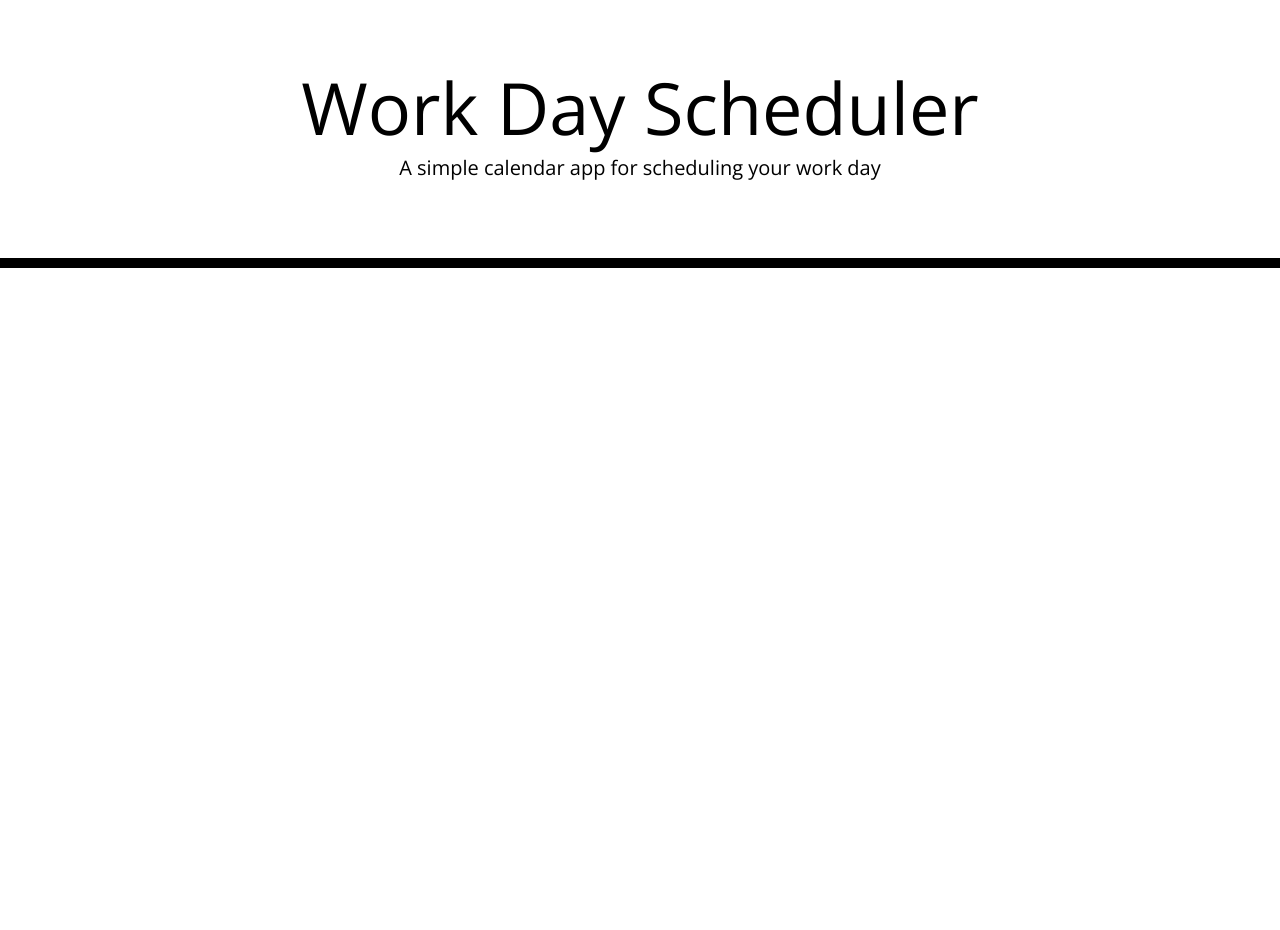
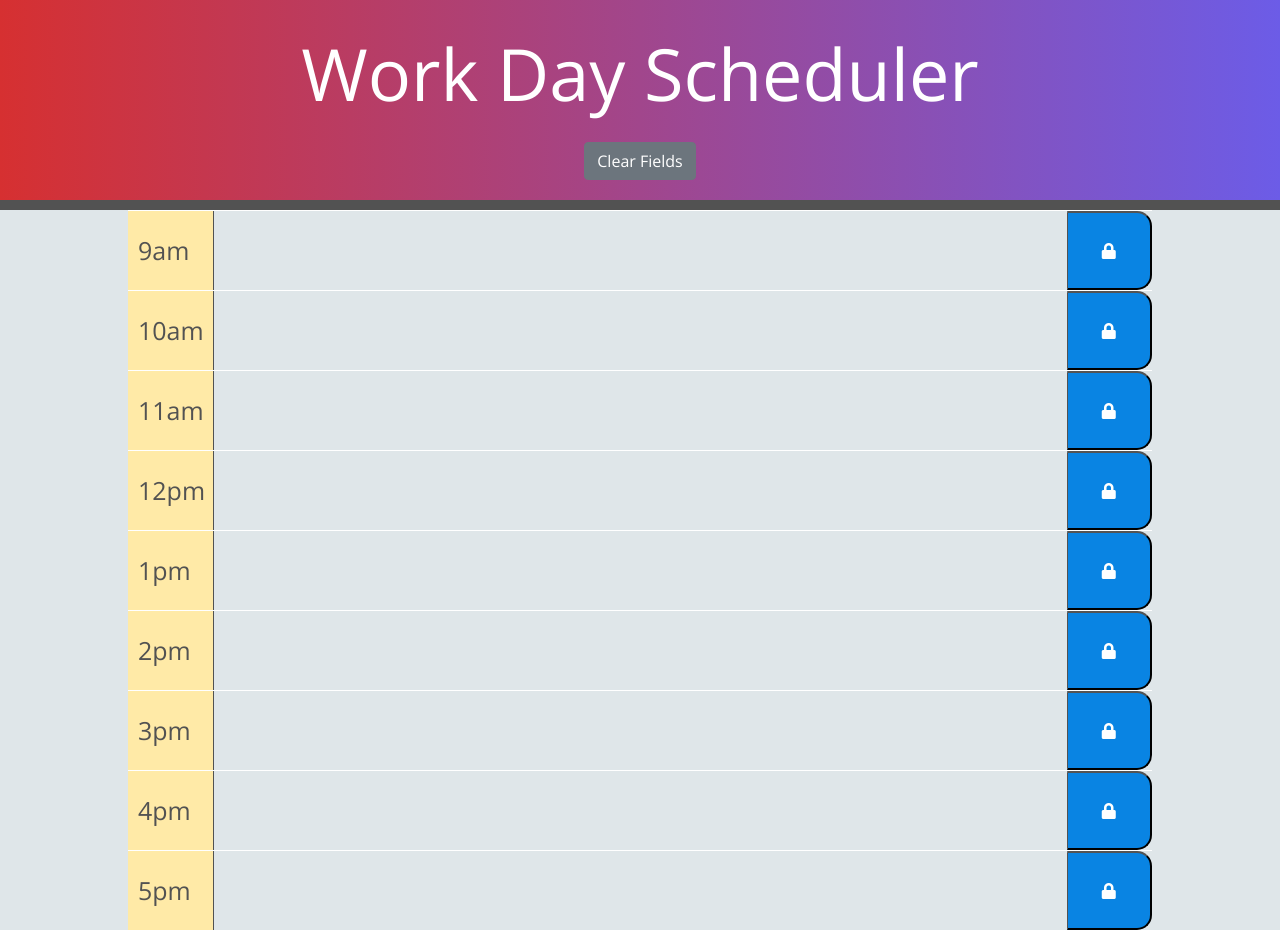
Before and after one commit to Serge2233/Daily-Scheduler, a plain HTML site: page index.html in a window 1280 px wide. Before the commit the page ends 800 px from the top, so only its background shows below. Drawn offline with nearby package versions, Linux system fonts and the light colour scheme; files that its build step writes are made by us from their sources.

Commit message:
added body and style

```diff
--- a/assets/css/style.css
+++ b/assets/css/style.css
@@ -1,71 +1,92 @@
 body {
-    font-family: 'Open Sans', sans-serif;
+    font-family: "Open Sans", sans-serif;
+    background-color: #dfe6e9;
     font-size: 16px;
     line-height: 1;
   }
 
-  textarea{
+  .container {
+    max-width: 1024px;
+  }
+
+  textarea {
     background: transparent;
     border: none;
     resize: none;
-    color: #000000;
-    border-left: 1px solid black;
+    color: rgb(82, 82, 82);
+    border-left: 1px solid rgb(82, 82, 82);
     padding: 10px;
+    letter-spacing: 1px;
   }
 
   .jumbotron {
+    background: linear-gradient(to right, #d63031, #6c5ce7);
     text-align: center;
-    background-color: transparent;
-    color: black;
+    color: white;
     border-radius: 0;
-    border-bottom: 10px solid black;
+    padding-top: 30px;
+    padding-bottom: 20px;
+    margin-bottom: 0px;
+    border-bottom: 10px solid rgb(82, 82, 82);
   }
 
-  .description{
-    white-space: pre-wrap;
+  #clearFieldsBtn {
+    margin-top: 10px;
   }
 
-  .time-block{
+  .description {
+    white-space: pre-wrap;
+    font-weight: 600;
+  }
+
+  .time-block {
     text-align: center;
-    border-radius: 15px;
   }
 
   .row {
     white-space: pre-wrap;
     height: 80px;
-    border-top: 1px solid white;;
+    border-top: 1px solid white;
   }
 
   .hour {
-    background-color: #ffffff;
-    color: #000000;
-    border-top: 1px dashed #000000;
+    background-color: #ffeaa7;
+    color: rgb(82, 82, 82);
+    padding-top: 27px;
+    padding-left: 10px;
+    font-size: 25px;
+    font-weight: 500;
   }
 
   .past {
-    background-color: #d3d3d3;
+    background-color: #dfe6e9;
+    border-radius: 15px;
     color: white;
   }
 
   .present {
-    background-color: #ff6961;
-    color: white;
+    background-color: #d63031;
+    border-radius: 15px;
   }
 
   .future {
-    background-color: #77dd77;
-    color: white;
+    background-color: #55efc4;
+    border-radius: 15px;
   }
 
   .saveBtn {
-    border-left: 1px solid black;
+    border-left: 1px solid rgb(82, 82, 82);
     border-top-right-radius: 15px;
     border-bottom-right-radius: 15px;
-    background-color: #06AED5;
+    background-color: #0984e3;
     color: white;
   }
 
   .saveBtn i:hover {
-    font-size: 20px;
-    transition: all .3s ease-in-out;
+    font-size: 30px;
+    transition: all 0.2s ease-in-out;
   }
+
+  .white-text {
+    color: white;
+  }
--- a/index.html
+++ b/index.html
@@ -25,11 +25,65 @@
   <body>
     <header class="jumbotron">
       <h1 class="display-3">Work Day Scheduler</h1>
-      <p class="lead">A simple calendar app for scheduling your work day</p>
-      <p id="currentDay" class="lead"></p>
+      <p id="currentDay" class="lead display-4"></p>
+      <button id="clearFieldsBtn" type="button" class="btn btn-secondary">Clear Fields</button>
     </header>
+
     <div class="container">
-      <!-- Timeblocks go here -->
+      <div id="hour-09" class="row time-div">
+        <div class="col-md-1 hour"><span id="9">9am</span></div>
+        <textarea class="col-md-10 time-block description"></textarea>
+        <button class="col-md-1 saveBtn"><i class="fas fa-lock"></i></button>
+      </div>
+
+      <div id="hour-10" class="row time-div">
+        <div class="col-md-1 hour"><span id="10">10am</span></div>
+        <textarea class="col-md-10 time-block description"></textarea>
+        <button class="col-md-1 saveBtn"><i class="fas fa-lock"></i></button>
+      </div>
+
+      <div id="hour-11" class="row time-div">
+        <div class="col-md-1 hour"><span id="11">11am</span></div>
+        <textarea class="col-md-10 time-block description"></textarea>
+        <button class="col-md-1 saveBtn"><i class="fas fa-lock"></i></button>
+      </div>
+
+      <div id="hour-12" class="row time-div">
+        <div class="col-md-1 hour "><span id="12">12pm</span></div>
+        <textarea class="col-md-10 time-block description"></textarea>
+        <button class="col-md-1 saveBtn"><i class="fas fa-lock"></i></button>
+      </div>
+
+      <div id="hour-13" class="row time-div">
+        <div class="col-md-1 hour "><span id="13">1pm</span></div>
+        <textarea class="col-md-10 time-block description"></textarea>
+        <button class="col-md-1 saveBtn"><i class="fas fa-lock"></i></button>
+      </div>
+
+      <div id="hour-14" class="row time-div">
+        <div class="col-md-1 hour"><span id="14">2pm</span></div>
+        <textarea class="col-md-10 time-block description"></textarea>
+        <button class="col-md-1 saveBtn"><i class="fas fa-lock"></i></button>
+      </div>
+
+      <div id="hour-15" class="row time-div">
+        <div class="col-md-1 hour "><span id="15">3pm</span></div>
+        <textarea class="col-md-10 time-block description"></textarea>
+        <button class="col-md-1 saveBtn"><i class="fas fa-lock"></i></button>
+      </div>
+
+      <div id="hour-16" class="row time-div">
+        <div class="col-md-1 hour n"><span id="16">4pm</span></div>
+        <textarea class="col-md-10 time-block description"></textarea>
+        <button class="col-md-1 saveBtn"><i class="fas fa-lock"></i></button>
+      </div>
+
+      <div id="hour-17" class="row time-div">
+        <div class="col-md-1 hour "><span id="17">5pm</span></div>
+        <textarea class="col-md-10 time-block description "></textarea>
+        <button class="col-md-1 saveBtn"><i class="fas fa-lock"></i></button>
+      </div>
+
     </div>
 
     <script src="https://code.jquery.com/jquery-3.4.1.min.js"></script>
```
